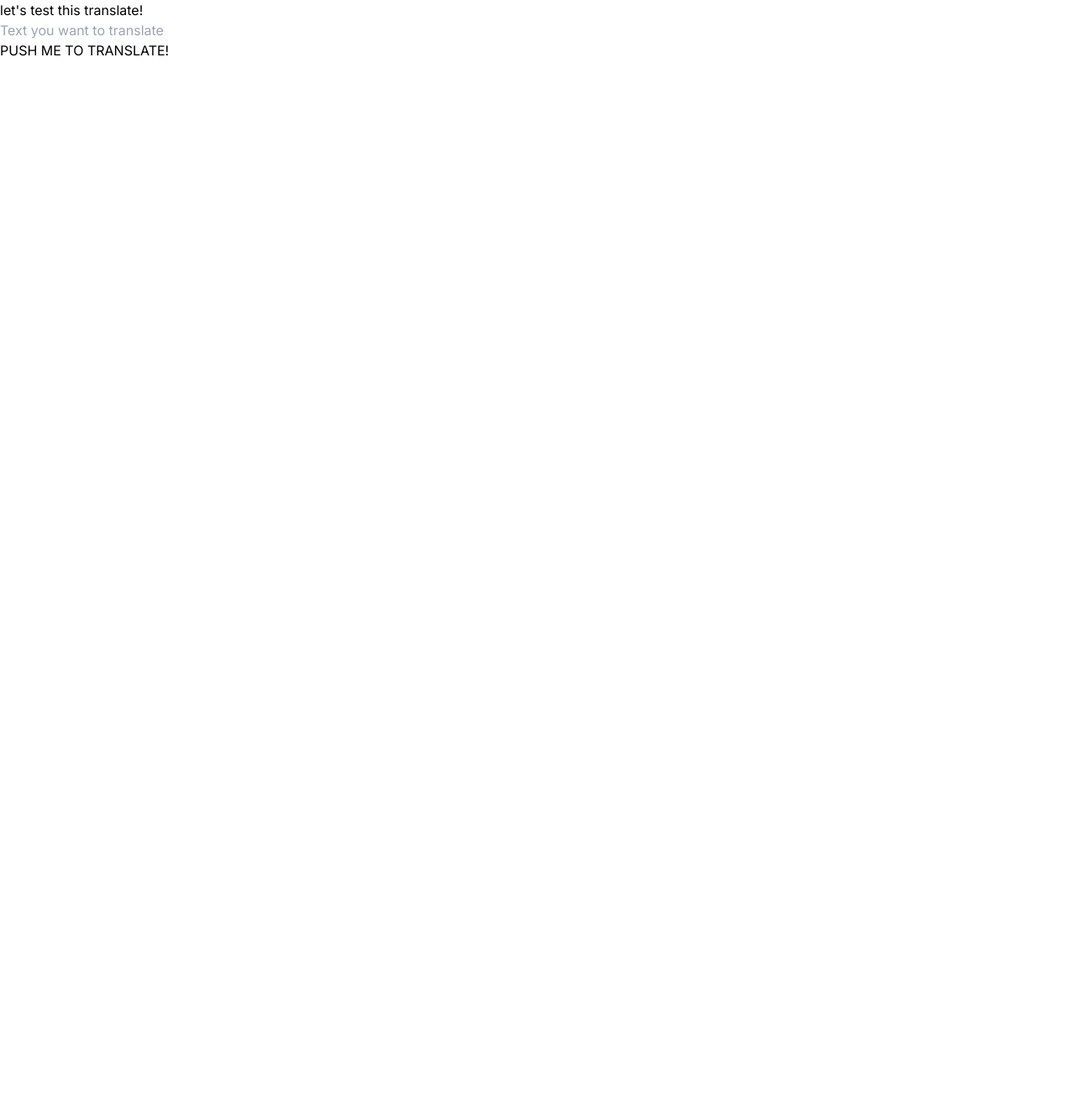
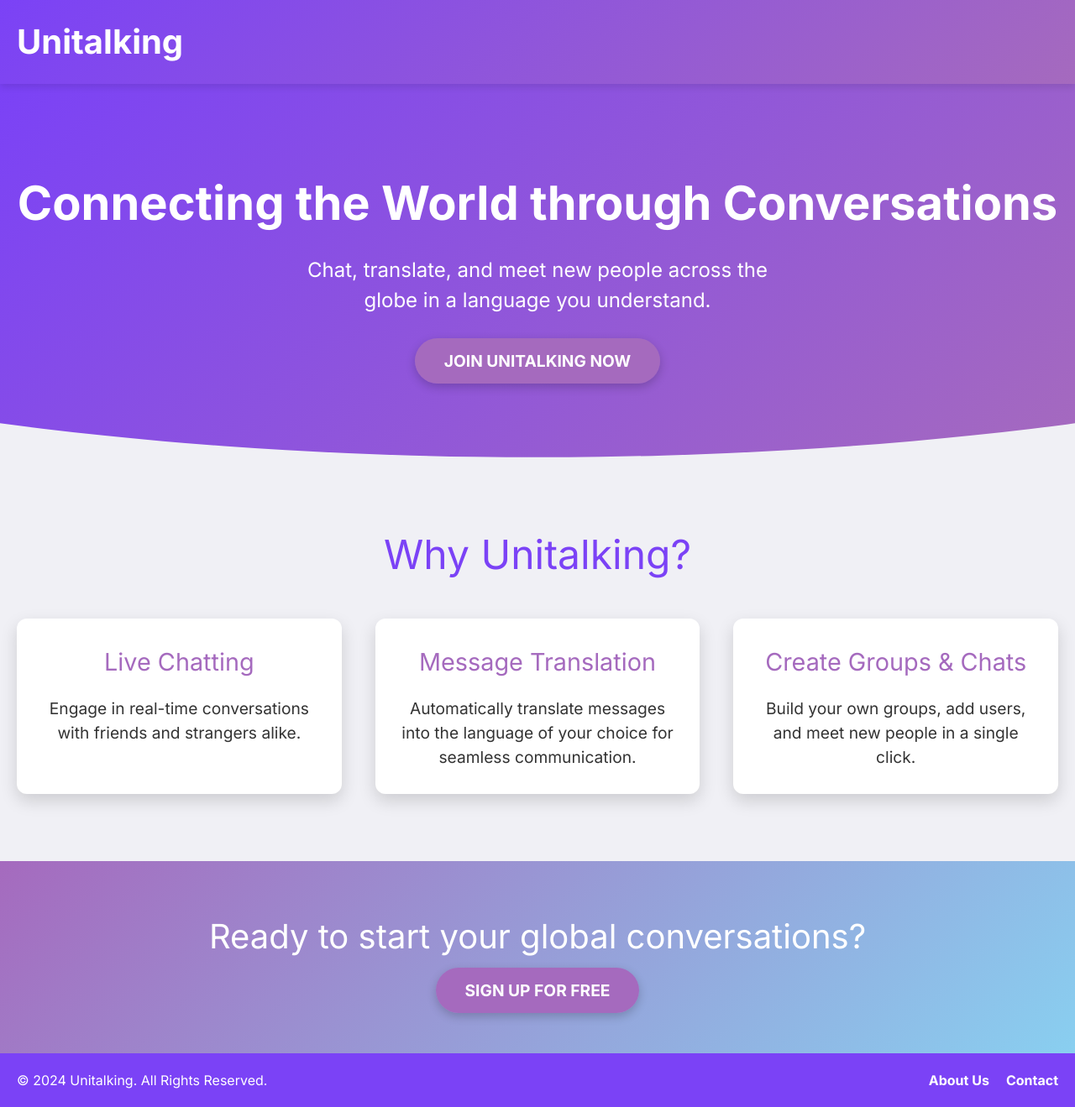
Before and after one commit to shaharL04/unitalking, a Next.js app: page / in a window 1280 px wide. Shown: the whole page at 84% size. Before the commit the page ends 800 px from the top, so only its background shows below. Built offline with nearby package versions, Linux system fonts and the light colour scheme.

Commit message:
new home page

```diff
--- /dev/null
+++ b/src/app/homePage.css
@@ -0,0 +1,204 @@
+:root {
+  --primary-color: #7B42F6;
+  --secondary-color: #89CFF0;
+  --accent-color: #a56abe;
+  --background-color: #f0f0f5;
+  --dark-text: #333;
+  --light-text: #fff;
+}
+
+* {
+  margin: 0;
+  padding: 0;
+  box-sizing: border-box;
+}
+
+body {
+  font-family: 'Helvetica Neue', sans-serif;
+  background-color: var(--background-color);
+  color: var(--dark-text);
+}
+
+.header {
+  display: flex;
+  justify-content: space-between;
+  padding: 20px;
+  background: linear-gradient(135deg, var(--primary-color), var(--accent-color));
+  align-items: center;
+  box-shadow: 0 4px 8px rgba(0, 0, 0, 0.1);
+  position: sticky;
+  top: 0;
+  z-index: 1000;
+  flex-wrap: wrap; /* Add this to handle smaller screens */
+}
+
+.logo h1 {
+  color: var(--light-text);
+  font-size: 2.5em;
+  font-weight: 700;
+}
+
+.cta-button {
+  white-space: nowrap; /* Prevent text from wrapping */
+  background-color: var(--accent-color);
+  padding: 12px 24px;
+  border-radius: 50px;
+  color: var(--light-text);
+  text-transform: uppercase;
+  font-weight: bold;
+  border: none;
+  box-shadow: 0 4px 12px rgba(0, 0, 0, 0.2);
+  cursor: pointer;
+  transition: background-color 0.3s ease-in-out, transform 0.2s;
+}
+
+.cta-button:hover {
+  background-color: var(--secondary-color);
+  transform: translateY(-3px);
+}
+
+/* Hero Section */
+.hero {
+  background: linear-gradient(135deg, var(--primary-color), var(--accent-color));
+  color: white;
+  text-align: center;
+  padding: 100px 20px;
+  clip-path: ellipse(120% 100% at 50% 0%);
+  box-shadow: 0 6px 20px rgba(0, 0, 0, 0.2);
+}
+
+.hero h2 {
+  font-size: 3.5em;
+  font-weight: bold;
+  margin-bottom: 20px;
+}
+
+.hero p {
+  font-size: 1.5em;
+  margin-bottom: 40px;
+  max-width: 600px;
+  margin-left: auto;
+  margin-right: auto;
+}
+
+.hero-button {
+  padding: 15px 35px;
+  font-size: 1.2em;
+}
+
+/* Features Section */
+.features {
+  padding: 80px 20px;
+  text-align: center;
+  background-color: var(--background-color);
+}
+
+.features h2 {
+  font-size: 3em;
+  margin-bottom: 40px;
+  color: var(--primary-color);
+  position: relative;
+}
+
+.feature-list {
+  display: flex;
+  justify-content: space-around;
+  gap: 40px;
+}
+
+.feature-item {
+  background: white;
+  padding: 30px;
+  border-radius: 12px;
+  box-shadow: 0 8px 20px rgba(0, 0, 0, 0.15);
+  transition: transform 0.3s ease, box-shadow 0.3s ease;
+  flex: 1;
+}
+
+.feature-item:hover {
+  transform: translateY(-10px);
+  box-shadow: 0 12px 25px rgba(0, 0, 0, 0.2);
+}
+
+.feature-item h3 {
+  font-size: 1.8em;
+  margin-bottom: 20px;
+  color: var(--accent-color);
+}
+
+.feature-item p {
+  font-size: 1.2em;
+  line-height: 1.5;
+  color: var(--dark-text);
+}
+
+/* Call to Action Section */
+.cta-section {
+  background: linear-gradient(135deg, var(--accent-color), var(--secondary-color));
+  color: white;
+  padding: 60px 20px;
+  text-align: center;
+}
+
+.cta-section h2 {
+  font-size: 2.5em;
+  margin-bottom: 20px;
+}
+
+.cta-section .cta-button {
+  padding: 15px 35px;
+  font-size: 1.2em;
+}
+
+/* Footer */
+.footer {
+  background-color: var(--primary-color);
+  color: var(--light-text);
+  padding: 20px;
+  text-align: center;
+}
+
+.footer-content {
+  display: flex;
+  justify-content: space-between;
+  align-items: center;
+  gap: 20px;
+}
+
+.footer-content ul {
+  list-style: none;
+  display: flex;
+  gap: 20px;
+}
+
+.footer-content a {
+  color: var(--light-text);
+  text-decoration: none;
+  font-weight: bold;
+}
+
+/* Responsive Styles */
+@media (max-width: 768px) {
+  .feature-list {
+    flex-direction: column;
+    gap: 30px;
+  }
+
+  .hero h2 {
+    font-size: 2.5em;
+  }
+
+  .hero p {
+    font-size: 1.2em;
+  }
+
+  .navigation ul {
+    flex-direction: column;
+    gap: 10px;
+  }
+
+  .footer-content {
+    flex-direction: column;
+    gap: 15px;
+  }
+}
--- a/src/app/page.jsx
+++ b/src/app/page.jsx
@@ -1,32 +1,62 @@
-'use client'
-import Image from "next/image";
-import { useState } from "react";
-import axios from 'axios'
-import './globals.css'
-export default function Home() {
-    const [inputText, setInputText] = useState('');
-    const [responseMessage, setResponseMessage] = useState('');
+import React from 'react';
+import './homePage.css'; // Your enhanced styles
 
-    async function simpleTranslate(){
-      try{
-        const response = await axios.post("http://localhost:8080/api/translate", {text: inputText});
-        console.log(response.data.translatedText);
-        setResponseMessage(response.data.translatedText);
-      } catch (error) {
-        console.error('Error sending request:', error);
-        setResponseMessage('An error occurred while sending the request.');
-      }
-    }
-    return (
-      <div>
-        <p>let's test this translate!</p>
-        <input
-          placeholder="Text you want to translate"
-          value={inputText}
-          onChange={(e) => setInputText(e.target.value)}
-        />
-        <br/>
-        <button onClick={simpleTranslate}>PUSH ME TO TRANSLATE!</button>
-      </div>
-    );
-}
+const HomePage = () => {
+  return (
+    <div className="homepage-container">
+      {/* Header Section */}
+      <header className="header">
+        <div className="logo">
+          <h1 className="unitalking-title">Unitalking</h1>
+        </div>
+      </header>
+
+      {/* Hero Section */}
+      <section className="hero">
+        <div className="hero-content">
+          <h2>Connecting the World through Conversations</h2>
+          <p>Chat, translate, and meet new people across the globe in a language you understand.</p>
+          <a href="/pages/login" className="cta-button hero-button">Join Unitalking Now</a>
+        </div>
+      </section>
+
+      {/* Features Section */}
+      <section className="features" id="features">
+        <h2>Why Unitalking?</h2>
+        <div className="feature-list">
+          <div className="feature-item">
+            <h3>Live Chatting</h3>
+            <p>Engage in real-time conversations with friends and strangers alike.</p>
+          </div>
+          <div className="feature-item">
+            <h3>Message Translation</h3>
+            <p>Automatically translate messages into the language of your choice for seamless communication.</p>
+          </div>
+          <div className="feature-item">
+            <h3>Create Groups & Chats</h3>
+            <p>Build your own groups, add users, and meet new people in a single click.</p>
+          </div>
+        </div>
+      </section>
+
+      {/* Call to Action */}
+      <section className="cta-section">
+        <h2>Ready to start your global conversations?</h2>
+        <a href="/pages/login" className="cta-button">Sign Up for Free</a>
+      </section>
+
+      {/* Footer */}
+      <footer className="footer">
+        <div className="footer-content">
+          <p>© 2024 Unitalking. All Rights Reserved.</p>
+          <ul>
+            <li><a href="#about">About Us</a></li>
+            <li><a href="#contact">Contact</a></li>
+          </ul>
+        </div>
+      </footer>
+    </div>
+  );
+};
+
+export default HomePage;
--- a/src/app/pages/chatsList/chatsList.css
+++ b/src/app/pages/chatsList/chatsList.css
@@ -9,12 +9,12 @@ html, body{
     display: flex;
     flex-direction: column;
     height: 100vh;
+    background-color: #E8F0FE;
   }
 
   .chatListDiv {
     flex: 1;
     overflow-y: auto;
-
   }
 
 .indevidualChatDiv{
```
Also changed, not shown: src/app/pages/userSettings/page.jsx (+3 -4 lines), src/app/pages/userSettings/userSettings.css (+6 -1 lines), src/components/profileSettings/ProfileSettings.jsx (+12 -3 lines).
